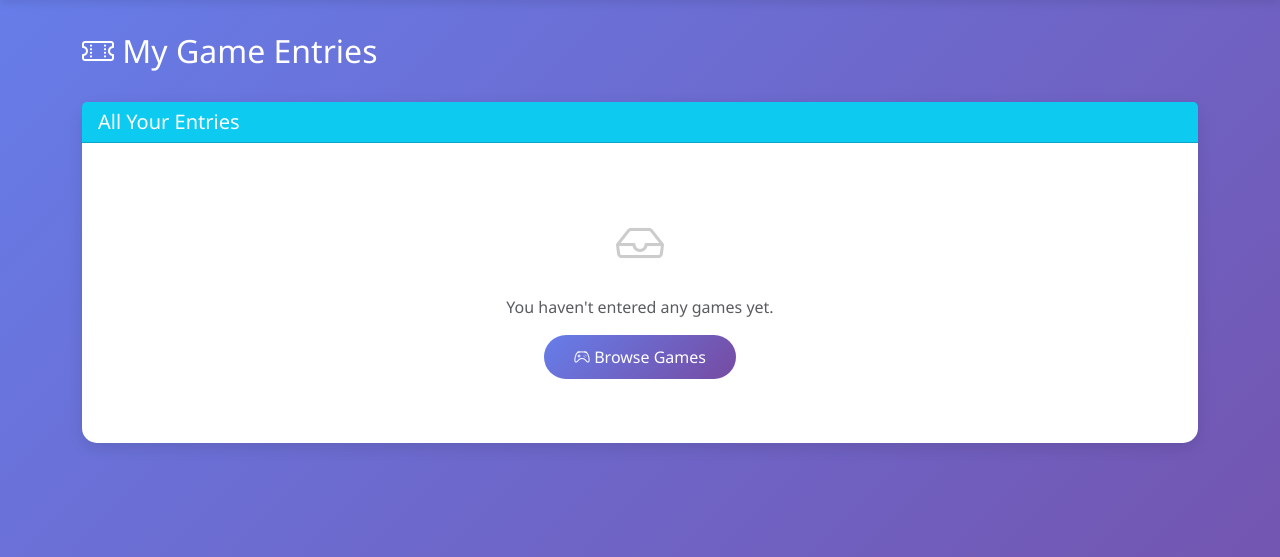
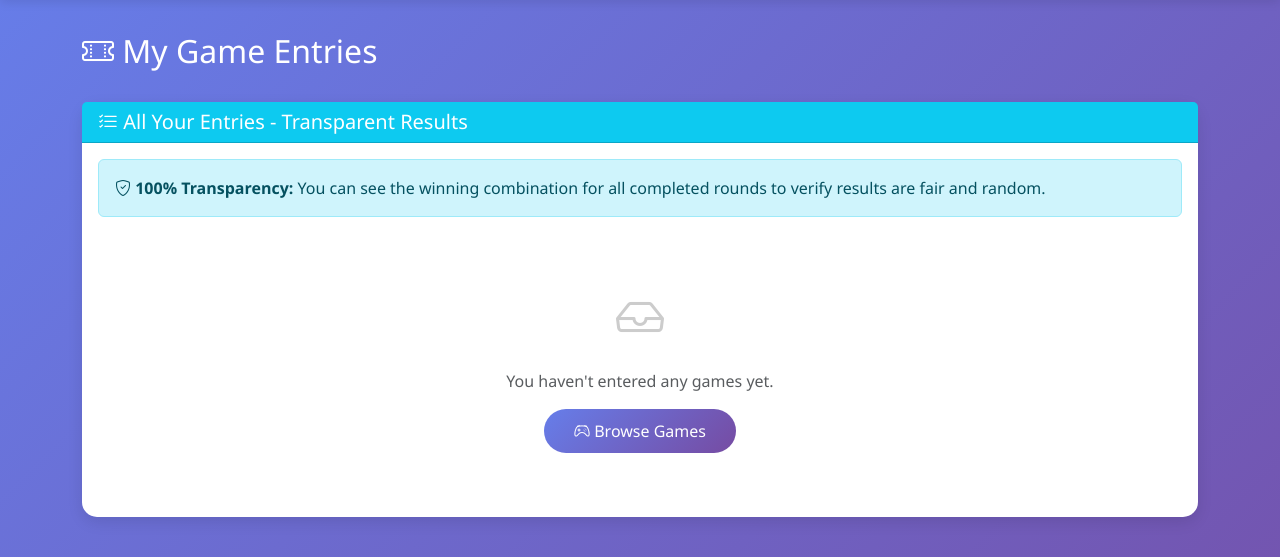
Before and after one commit to coder-rishav/MalamalWeekly, a Django app: page /my-entries/ in a window 1280 px wide. Shown: the part 62-619 px from the top of the page. Run offline with Django 5.2, Linux system fonts and the light colour scheme; the visitor is signed in with stand-in values (Sample User, id 1).

Commit message:
Add transparent winning combination display in My Entries - Show user's choice vs actual winning combination - Visual comparison for completed rounds - Clear win/loss indicators - Verify fairness of results - Prevent trust issues with full transparency

```diff
--- a/templates/games/my_entries.html
+++ b/templates/games/my_entries.html
@@ -11,9 +11,13 @@
     <div class="col-12">
         <div class="card">
             <div class="card-header bg-info text-white">
-                <h5 class="mb-0">All Your Entries</h5>
+                <h5 class="mb-0"><i class="bi bi-list-check"></i> All Your Entries - Transparent Results</h5>
             </div>
             <div class="card-body">
+                <div class="alert alert-info mb-3">
+                    <i class="bi bi-shield-check"></i> <strong>100% Transparency:</strong>
+                    You can see the winning combination for all completed rounds to verify results are fair and random.
+                </div>
                 {% if entries %}
                 <div class="table-responsive">
                     <table class="table table-hover">
@@ -23,6 +27,7 @@
                                 <th>Game</th>
                                 <th>Round</th>
                                 <th>Your Choice</th>
+                                <th>Winning Combination</th>
                                 <th>Entry Fee</th>
                                 <th>Status</th>
                                 <th>Result</th>
@@ -31,13 +36,24 @@
                         </thead>
                         <tbody>
                             {% for entry in entries %}
-                            <tr>
+                            <tr class="{% if entry.is_winner %}table-success{% elif entry.game_round.status == 'completed' %}table-light{% endif %}">
                                 <td><code>{{ entry.entry_number }}</code></td>
-                                <td>{{ entry.game_round.game.name }}</td>
+                                <td><strong>{{ entry.game_round.game.name }}</strong></td>
                                 <td>Round #{{ entry.game_round.round_number }}</td>
                                 <td>
                                     {% if entry.user_choice %}
-                                    <span class="badge bg-secondary">{{ entry.user_choice|join:", " }}</span>
+                                    <span class="badge bg-primary">{{ entry.user_choice|join:", " }}</span>
+                                    {% endif %}
+                                </td>
+                                <td>
+                                    {% if entry.game_round.status == 'completed' and entry.game_round.winning_combination %}
+                                    <span class="badge bg-warning text-dark">
+                                        <i class="bi bi-star-fill"></i> {{ entry.game_round.winning_combination|join:", " }}
+                                    </span>
+                                    {% elif entry.game_round.status == 'completed' %}
+                                    <span class="text-muted"><small>Not declared</small></span>
+                                    {% else %}
+                                    <span class="text-muted"><small>Pending</small></span>
                                     {% endif %}
                                 </td>
                                 <td>₹{{ entry.entry_fee_paid }}</td>
@@ -52,17 +68,35 @@
                                         <i class="bi bi-trophy-fill"></i> Won ₹{{ entry.winning_amount }}
                                     </span>
                                     {% elif entry.game_round.status == 'completed' %}
-                                    <span class="badge bg-secondary">
-                                        <i class="bi bi-x-circle"></i> No Win
+                                    <span class="badge bg-danger">
+                                        <i class="bi bi-x-circle"></i> Lost
                                     </span>
                                     {% else %}
                                     <span class="badge bg-warning">
-                                        <i class="bi bi-clock"></i> Pending
+                                        <i class="bi bi-clock"></i> Awaiting Result
                                     </span>
                                     {% endif %}
                                 </td>
-                                <td>{{ entry.created_at|date:"M d, Y H:i" }}</td>
+                                <td><small>{{ entry.created_at|date:"M d, Y H:i" }}</small></td>
                             </tr>
+                            {% if entry.game_round.status == 'completed' and entry.game_round.winning_combination %}
+                            <tr class="{% if entry.is_winner %}table-success{% else %}table-light{% endif %}">
+                                <td colspan="9">
+                                    <div class="p-2">
+                                        <strong><i class="bi bi-info-circle"></i> Result Analysis:</strong>
+                                        <span class="ms-2">Your Choice: <code class="text-primary">{{ entry.user_choice|join:", " }}</code></span>
+                                        <span class="ms-2">|</span>
+                                        <span class="ms-2">Winning Combination: <code class="text-warning">{{ entry.game_round.winning_combination|join:", " }}</code></span>
+                                        <span class="ms-2">|</span>
+                                        {% if entry.is_winner %}
+                                        <span class="text-success ms-2"><i class="bi bi-check-circle-fill"></i> <strong>EXACT MATCH - YOU WON!</strong></span>
+                                        {% else %}
+                                        <span class="text-danger ms-2"><i class="bi bi-x-circle-fill"></i> No match - Better luck next time!</span>
+                                        {% endif %}
+                                    </div>
+                                </td>
+                            </tr>
+                            {% endif %}
                             {% endfor %}
                         </tbody>
                     </table>
```
